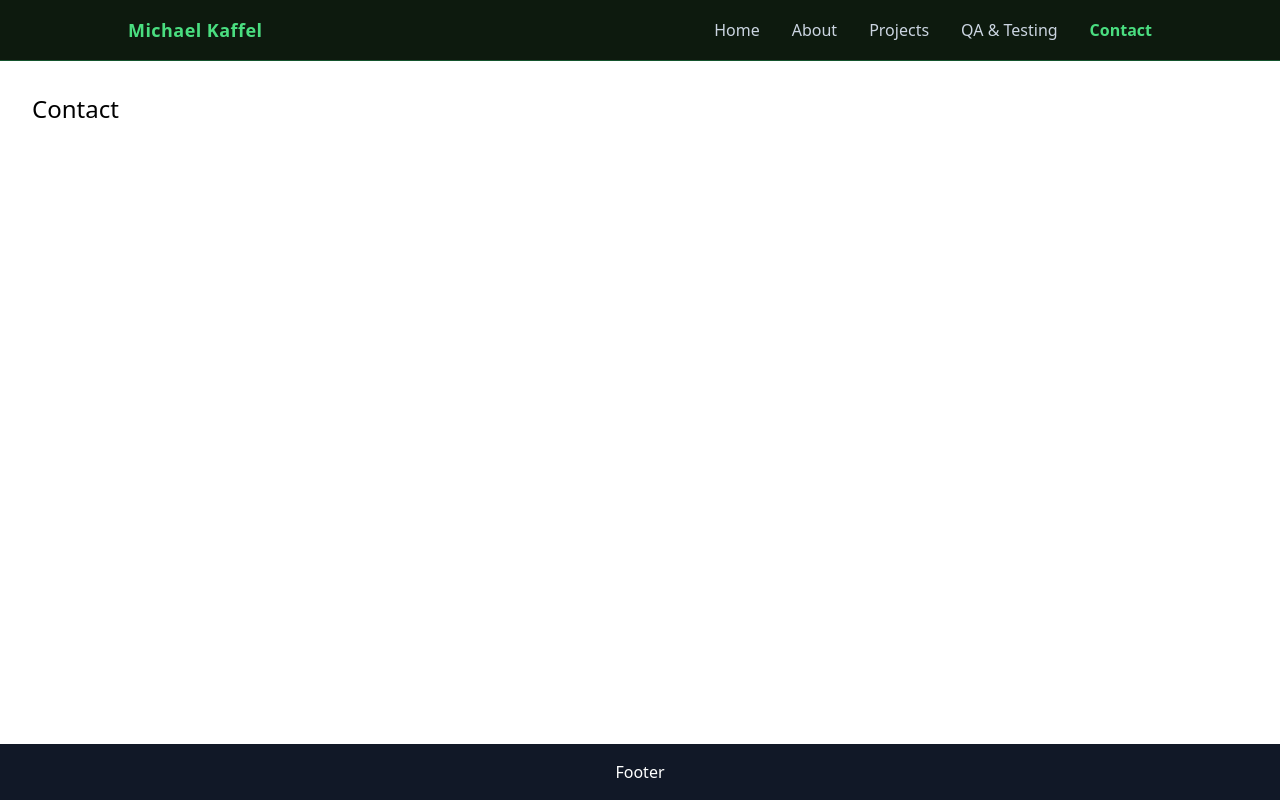
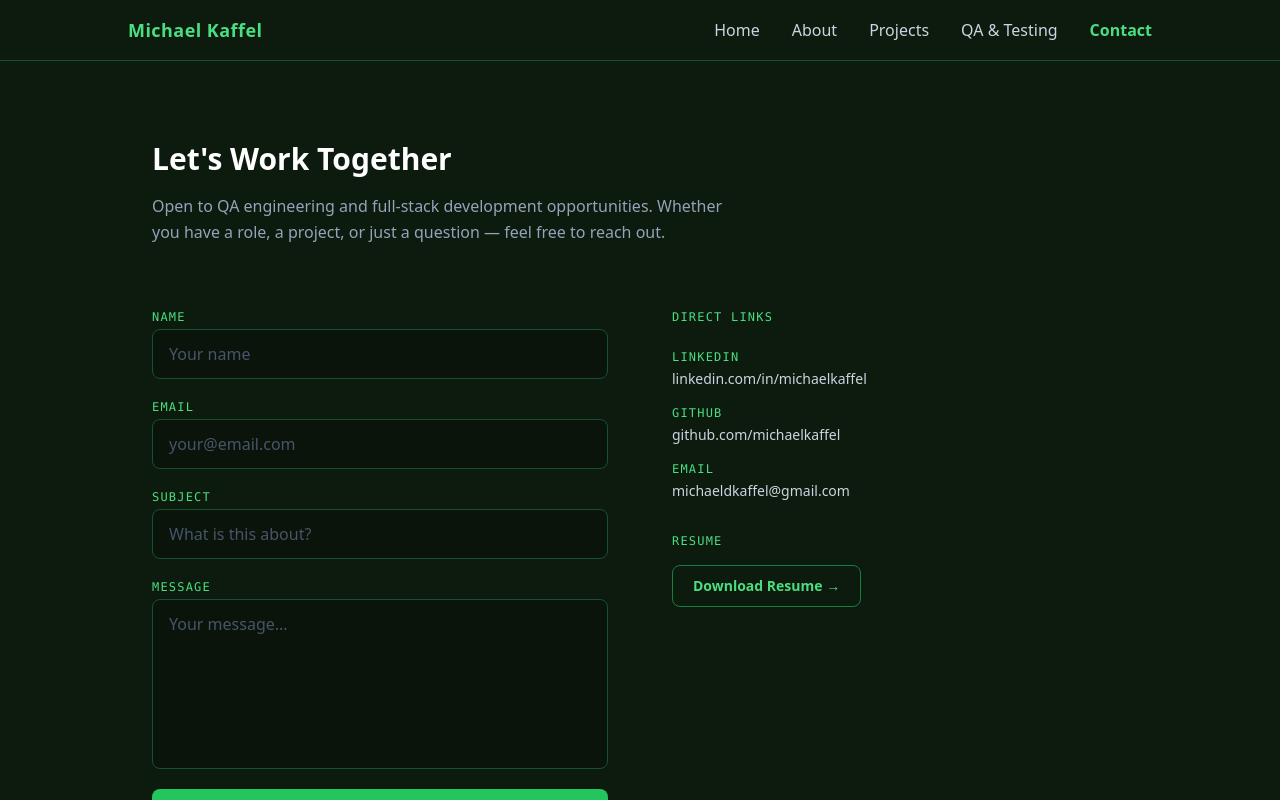
Before and after one commit to michaelkaffel/portfolio, a React app: page /contact in a window 1280 px wide. Shown: the top 800 px of the page. Built offline with nearby package versions, Linux system fonts and the light colour scheme; the HTML template or start-up script is replaced by a standard one.

Commit message:
feat: add contact page with EmailJS form and direct links

```diff
--- a/package.json
+++ b/package.json
@@ -10,6 +10,7 @@
     "preview": "vite preview"
   },
   "dependencies": {
+    "@emailjs/browser": "^4.4.1",
     "react": "^19.2.4",
     "react-dom": "^19.2.4",
     "react-router-dom": "^7.13.1"
--- a/src/pages/Contact.jsx
+++ b/src/pages/Contact.jsx
@@ -1 +1,182 @@
-export default function Contact() { return <div className="p-8 text-2xl">Contact</div>; }
+
+import { useState } from 'react';
+import emailjs from '@emailjs/browser';
+
+const initialForm = { from_name: '', from_email: '', subject: '', message: '' };
+
+const Contact = () => {
+    const [form, setForm] = useState(initialForm);
+    const [status, setStatus] = useState('idle'); // idle | sending | sent | error
+
+    const handleChange = (e) => {
+        setForm(prev => ({ ...prev, [e.target.name]: e.target.value }))
+    };
+
+    const handleSubmit = async (e) => {
+        e.preventDefault();
+        setStatus('sending');
+
+        try {
+            await emailjs.send(
+                import.meta.env.VITE_EMAILJS_SERVICE_ID,
+                import.meta.env.VITE_EMAILJS_TEMPLATE_ID,
+                form,
+                import.meta.env.VITE_EMAILJS_PUBLIC_KEY,
+            );
+            setStatus('sent');
+            setForm(initialForm);
+        } catch (err) {
+            console.error(err)
+            setStatus('error')
+        }
+    };
+
+    return (
+        <div className='bg-[#0d1a0e] min-h-screen text-slate-200'>
+            <div className='max-w-5xl mx-auto px-6 py-20'>
+
+                {/* Heading */}
+                <section className='mb-16'>
+                    <h1 className='text-3xl font-bold text-white mb-4'>Let's Work Together</h1>
+                    <p className='text-slate-400 max-w-xl leading-relaxed'>
+                        Open to QA engineering and full-stack development opportunities.
+                        Whether you have a role, a project, or just a question — feel free to reach out.
+                    </p>
+                </section>
+
+                <div className='grid grid-cols-1 md:grid-cols-2 gap-16'>
+
+                    {/* Form */}
+                    <section>
+                        <form onSubmit={handleSubmit} className='flex flex-col gap-5'>
+                            <div className='flex flex-col gap-1'>
+                                <label className='text-green-400 font-mono text-xs uppercase tracking-widest'>
+                                    Name
+                                </label>
+                                <input
+                                    type='text'
+                                    name='from_name'
+                                    value={form.from_name}
+                                    onChange={handleChange}
+                                    required
+                                    placeholder='Your name'
+                                    className='bg-[#0a140b] border border-green-900 rounded-lg px-4 py-3 text-slate-200 placeholder-slate-600 focus:outline-none focus:border-green-500 transition-colors'
+                                />
+                            </div>
+
+                            <div className='flex flex-col gap-1'>
+                                <label className='text-green-400 font-mono text-xs uppercase tracking-widest'>
+                                    Email
+                                </label>
+                                <input
+                                    type='email'
+                                    name='from_email'
+                                    value={form.from_email}
+                                    onChange={handleChange}
+                                    required
+                                    placeholder='your@email.com'
+                                    className='bg-[#0a140b] border border-green-900 rounded-lg px-4 py-3 text-slate-200 placeholder-slate-600 focus:outline-none focus:border-green-500 transition-colors'
+                                />
+                            </div>
+
+                            <div className='flex flex-col gap-1'>
+                                <label className='text-green-400 font-mono text-xs uppercase tracking-widest'>
+                                    Subject
+                                </label>
+                                <input
+                                    type='text'
+                                    name='subject'
+                                    value={form.subject}
+                                    onChange={handleChange}
+                                    required
+                                    placeholder='What is this about?'
+                                    className='bg-[#0a140b] border border-green-900 rounded-lg px-4 py-3 text-slate-200 placeholder-slate-600 focus:outline-none focus:border-green-500 transition-colors'
+                                />
+                            </div>
+
+                            <div className='flex flex-col gap-1'>
+                                <label className='text-green-400 font-mono text-xs uppercase tracking-widest'>
+                                    Message
+                                </label>
+                                <textarea
+                                    name='message'
+                                    value={form.message}
+                                    onChange={handleChange}
+                                    required
+                                    rows={6}
+                                    placeholder='Your message...'
+                                    className='bg-[#0a140b] border border-green-900 rounded-lg px-4 py-3 text-slate-200 placeholder-slate-600 focus:outline-none focus:border-green-500 transition-colors resize-none'
+                                />
+                            </div>
+
+                            <button
+                                type='submit'
+                                disabled={status === 'sending'}
+                                className='bg-green-500 hover:bg-green-400 disabled:bg-green-900 disabled:text-green-700 text-[#0d1a0e] font-semibold px-6 py-3 rounded-lg transition-colors duration-200'
+                            >
+                                {status === 'sending' ? 'Sending...' : 'Send Message →'}
+                            </button>
+
+                            {status === 'sent' && (
+                                <p className='text-green-400 text-sm font-mono'>
+                                    ✓ Message sent — I'll be in touch soon.
+                                </p>
+                            )}
+                            {status === 'error' && (
+                                <p className='text-red-400 text-sm font-mono'>
+                                    ✗ Something went wrong. Try emailing me directly.
+                                </p>
+                            )}
+                        </form>
+                    </section>
+
+                    {/* Direct links */}
+                    <section className='flex flex-col gap-8'>
+                        <div>
+                            <p className='text-green-400 font-mono text-xs uppercase tracking-widest mb-6'>
+                                Direct Links
+                            </p>
+                            <ul className='flex flex-col gap-4'>
+                                {[
+                                    { label: 'LinkedIn', href: 'https://www.linkedin.com/in/michael-kaffel-0797173a2/', display: 'linkedin.com/in/michaelkaffel' },
+                                    { label: 'GitHub', href: 'https://github.com/michaelkaffel', display: 'github.com/michaelkaffel' },
+                                    { label: 'Email', href: 'mailto:michaeldkaffel@gmail.com', display: 'michaeldkaffel@gmail.com' },
+                                ].map(({ label, href, display }) => (
+                                    <li key={label} className='flex flex-col gap-1'>
+                                        <span className='text-green-400 font-mono text-xs uppercase tracking-widest'>
+                                            {label}
+                                        </span>
+                                        <a
+                                            href={href}
+                                            target='_blank'
+                                            rel='noopener noreferrer'
+                                            className='text-slate-300 hover:text-green-300 transition-colors duration-200 text-sm'
+                                        >
+                                            {display}
+                                        </a>
+                                    </li>
+                                ))}
+                            </ul>
+                        </div>
+
+                        <div>
+                            <p className='text-green-400 font-mono text-xs uppercase tracking-widest mb-4'>
+                                Resume
+                            </p>
+                            <a
+                                href='/resume.pdf'
+                                target='_blank'
+                                rel='noopener noreferrer'
+                                className='border border-green-700 hover:border-green-400 text-green-400 hover:text-green-300 font-semibold px-5 py-2.5 rounded-lg transition-colors duration-200 text-sm inline-block'
+                            >
+                                Download Resume →
+                            </a>
+                        </div>
+                    </section>
+                </div>
+            </div>
+        </div>
+    );
+};
+
+export default Contact;
```
Also changed, not shown: 1 other file (tests, documents, lock files or other folders).
